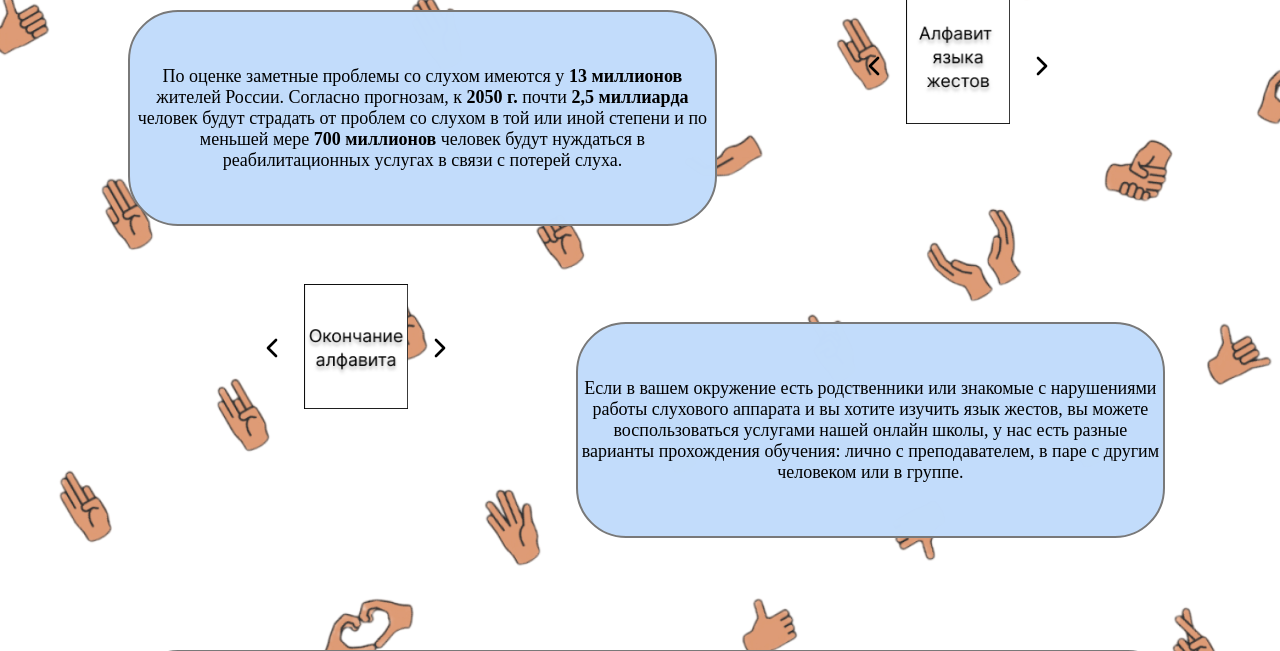
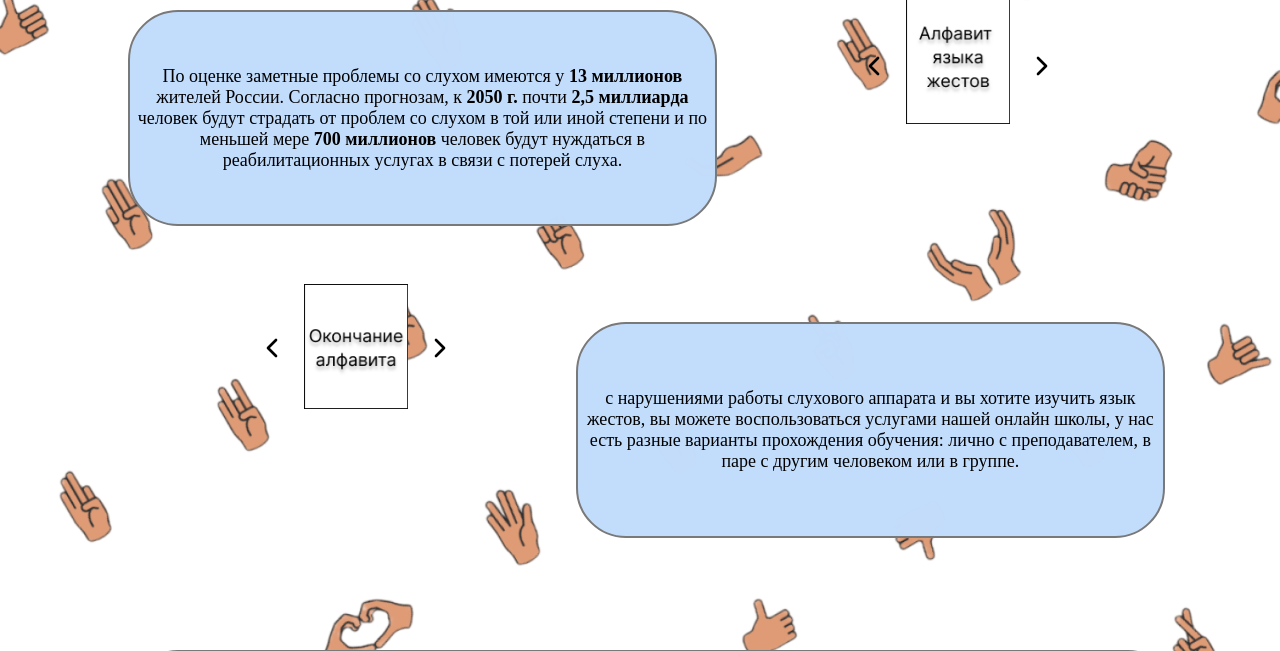
Before and after one commit to RepkinDenis/web, a PHP site: page / in a window 1280 px wide. Shown: the part 374-1025 px from the top of the page. Run offline with PHP 8.4, Linux system fonts and the light colour scheme.

Commit message:
update index

```diff
--- a/index.php
+++ b/index.php
@@ -199,7 +199,7 @@
         </span></p>
       </div>
       <div id="main_text2" >
-        <p><span>Если в вашем окружение есть родственники или знакомые
+        <p><span>
             с нарушениями работы слухового аппарата и вы хотите изучить язык жестов,
             вы  можете воспользоваться услугами нашей онлайн школы, у нас есть разные
             варианты прохождения обучения: лично с преподавателем, в паре с другим человеком или в группе.
```
